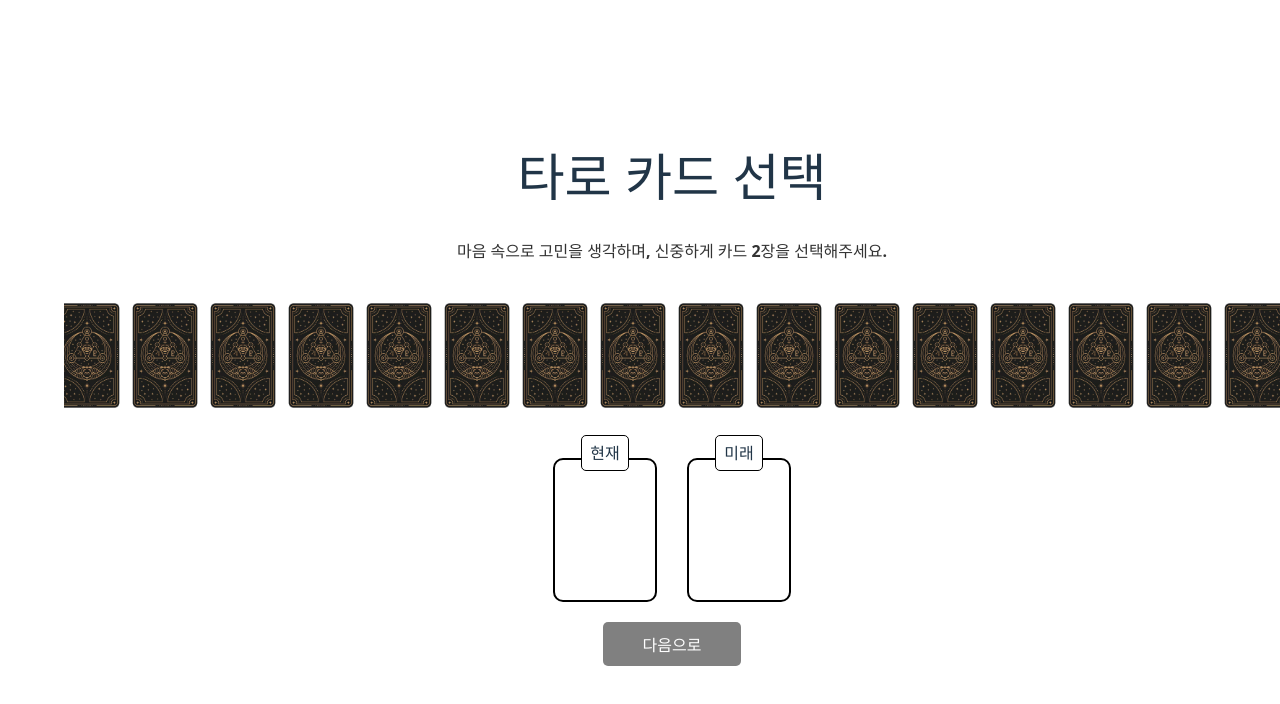
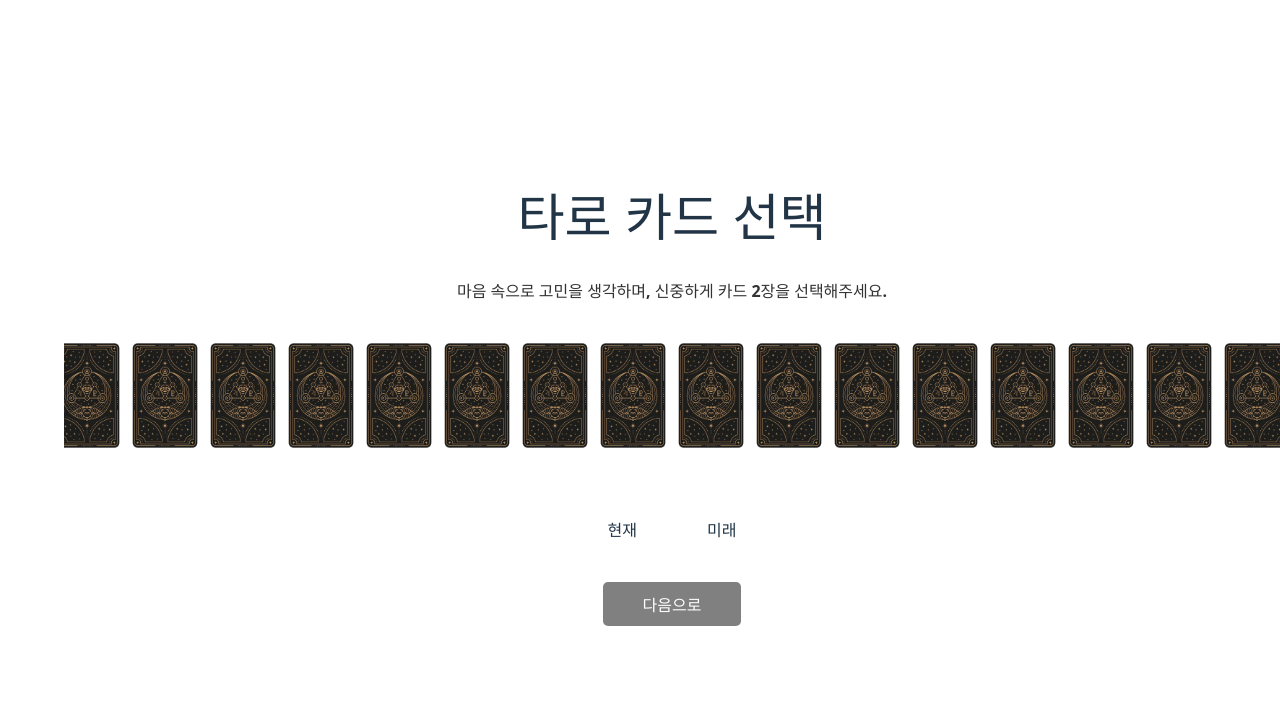
Before and after one commit to MJZ-Templates/tarot-widget, a React (Vite) app: page / in a window 1280 px wide. Shown: the top 704 px of the page. Built offline with nearby package versions, Linux system fonts and the light colour scheme.

Commit message:
design: 현재와 미래 카드 부분 레이아웃 수정

```diff
--- a/src/pages/SelectCardPage.jsx
+++ b/src/pages/SelectCardPage.jsx
@@ -1,4 +1,4 @@
-import React, { useState, useEffect } from "react";
+import { useState, useEffect } from "react";
 import { useNavigate } from "react-router-dom";
 import styled from "styled-components";
 import Card from "../components/Card";
@@ -129,34 +129,27 @@ const SelectedCardContainer = styled.div`
 `;
 
 const SelectedBox = styled.div`
-  width: 80px;
-  height: 120px;
   display: flex;
   flex-direction: column;
   align-items: center;
   justify-content: center;
-  border: 2px solid #000;
-  border-radius: 10px;
-  padding: 10px;
-  background: #fff;
-  position: relative;
+  padding: 20px;
+  gap: 6px;
 `;
 
 const Label = styled.span`
-  position: absolute;
-  top: -25px;
+  display: flex;
   font-size: 16px;
   font-weight: bold;
-  background: white;
-  padding: 5px 8px;
-  border-radius: 5px;
-  border: 1px solid #000;
 `;
 
 const SelectedCard = styled.img`
   width: 70px;
   height: 105px;
   object-fit: cover;
+  border: 2px solid #000;
+  border-radius: 10px;
+  padding: 20px 16px;
 `;
 
 const NextButton = styled.button`
```
